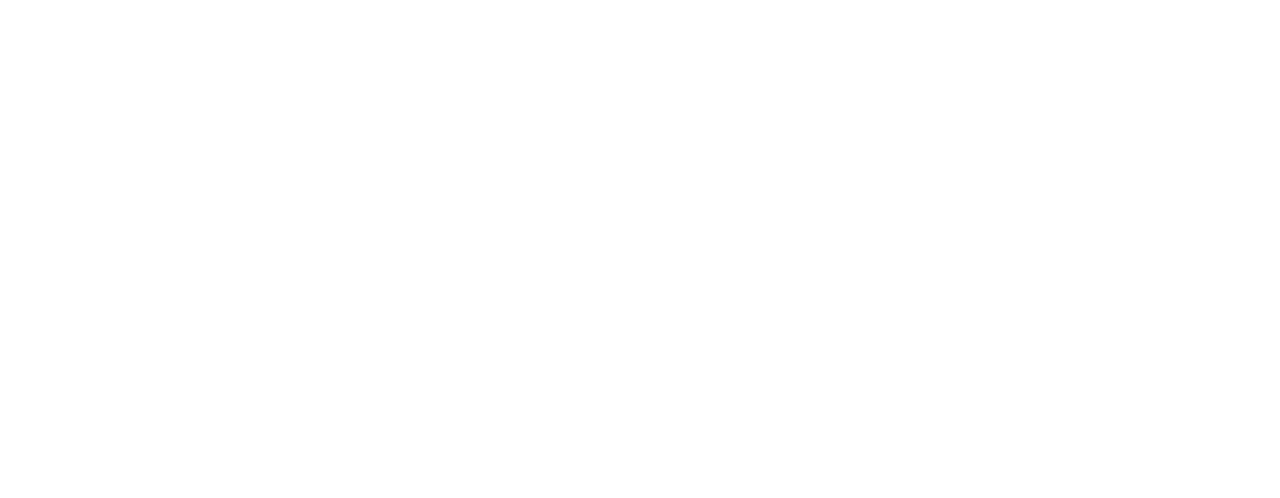
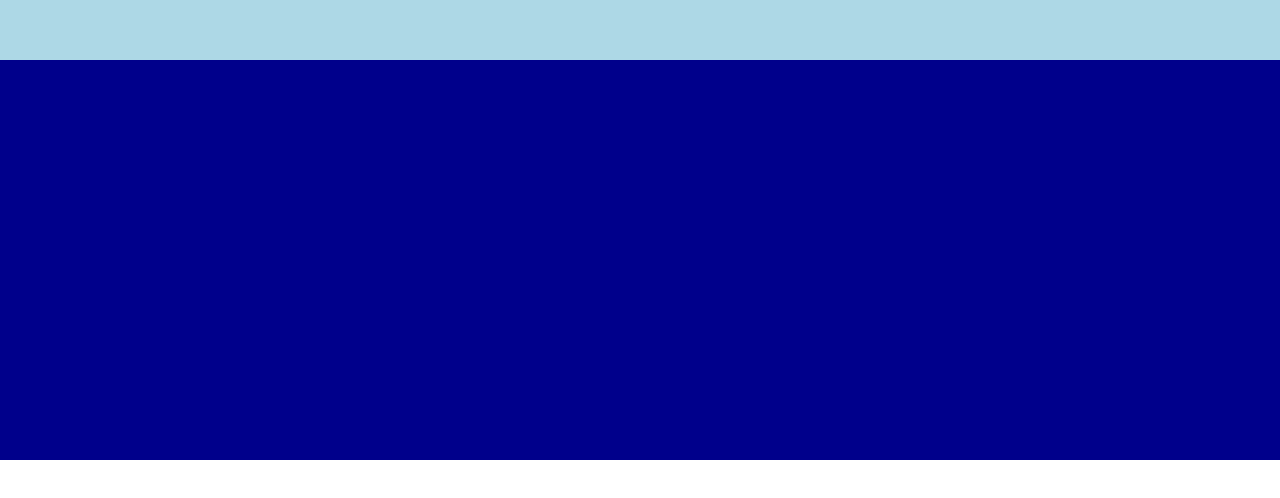
Before and after one commit to estherpinos/htmlcss-struttura-discord, a plain HTML site: page index.html in a window 1280 px wide. Drawn offline with Linux system fonts and the light colour scheme.

Commit message:
Ad [Header]

```diff
--- /dev/null
+++ b/css/style.css
@@ -0,0 +1,16 @@
+*{
+  margin: 0;
+  padding: 0;
+  box-sizing: border-box;
+}
+
+.menu{
+  background-color: #ADD8E6;
+  height: 60px;
+}
+
+.iltuopostoperparlare{
+
+  background-color: #00008B;
+  height: 400px;
+}
--- a/index.html
+++ b/index.html
@@ -3,9 +3,26 @@
 <head>
   <meta charset="UTF-8">
   <meta name="viewport" content="width=device-width, initial-scale=1.0">
-  <title>Document</title>
+  <title>Discord </title>
+
+  <link rel="stylesheet" href="css/style.css">
+
 </head>
+
 <body>
+
+  <header>
+    <div class="menu">
+
+    </div>
+
+    <div class="iltuopostoperparlare">
+
+
+    </div>
+
+
+  </header>
 
 </body>
 </html>
```
Also changed, not shown: style.css (deleted).
